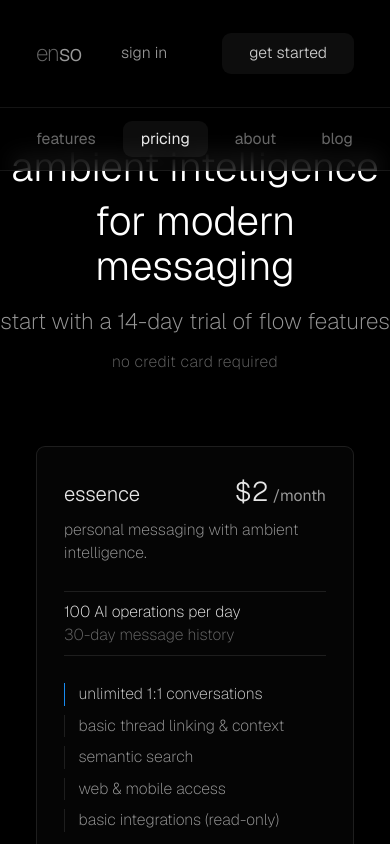
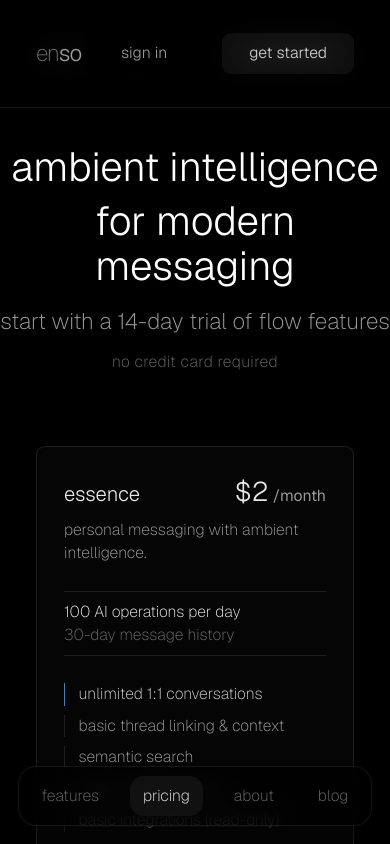
Before and after one commit to enso-xyz/enso-web, a Next.js app: page /pricing in a window 390 px wide. Shown: the top 844 px of the page. Built offline with nearby package versions, Linux system fonts and the light colour scheme; no server answers.

Commit message:
feat: add mobile navigation dock - Create mobile nav dock component with glass morphism design - Add marketing layout with header and mobile nav - Move marketing pages to (marketing) directory

```diff
--- /dev/null
+++ b/src/app/(marketing)/layout.tsx
@@ -0,0 +1,20 @@
+"use client"
+
+import { Header } from "@/components/ui/header"
+import { MobileNavDock } from "@/components/ui/mobile-nav-dock"
+
+interface MarketingLayoutProps {
+  children: React.ReactNode
+}
+
+export default function MarketingLayout({ children }: MarketingLayoutProps) {
+  return (
+    <div className="min-h-screen flex flex-col">
+      <Header />
+      <main className="flex-1">
+        {children}
+      </main>
+      <MobileNavDock />
+    </div>
+  )
+}
--- a/src/components/ui/header.tsx
+++ b/src/components/ui/header.tsx
@@ -5,7 +5,6 @@ import Link from "next/link"
 import { useRouter } from "next/navigation"
 import { Logo } from "@/components/ui/logo"
 import { MagneticGlowButton } from "@/components/ui/magnetic-glow-button"
-import { MobileNav } from "@/components/ui/mobile-nav"
 import { cn } from "@/lib/utils"
 
 interface HeaderProps {
@@ -16,7 +15,6 @@ export function Header({ className }: HeaderProps) {
   const router = useRouter()
 
   return (
-    <>
     <header className={cn(
       "fixed top-0 left-0 right-0 z-50",
       "h-24 flex items-center",
@@ -77,7 +75,5 @@ export function Header({ className }: HeaderProps) {
         </div>
       </div>
     </header>
-      <MobileNav />
-    </>
   )
 }
--- /dev/null
+++ b/src/components/ui/mobile-nav-dock.tsx
@@ -0,0 +1,56 @@
+"use client"
+
+import Link from "next/link"
+import { usePathname } from "next/navigation"
+import { cn } from "@/lib/utils"
+
+interface MobileNavDockProps {
+  className?: string
+}
+
+export function MobileNavDock({ className }: MobileNavDockProps) {
+  const pathname = usePathname()
+
+  // Don't show the dock in the chat app
+  if (pathname.startsWith('/chat')) {
+    return null
+  }
+
+  const links = [
+    { href: '/features', label: 'features' },
+    { href: '/pricing', label: 'pricing' },
+    { href: '/about', label: 'about' },
+    { href: '/blog', label: 'blog' }
+  ]
+
+  return (
+    <nav className={cn(
+      "md:hidden fixed bottom-0 left-0 right-0 z-50 p-4",
+      className
+    )}>
+      <div className={cn(
+        "flex items-center justify-between gap-2",
+        "p-2 rounded-2xl",
+        "bg-black/[0.65] backdrop-blur-[12px] backdrop-saturate-[1.8]",
+        "border border-white/[0.08]",
+        "shadow-lg shadow-black/25"
+      )}>
+        {links.map(({ href, label }) => (
+          <Link
+            key={href}
+            href={href}
+            className={cn(
+              "px-3 py-2 rounded-xl text-sm font-extralight transition-colors",
+              "hover:bg-white/5",
+              pathname === href
+                ? "text-white/90 bg-white/5"
+                : "text-white/40 hover:text-white/60"
+            )}
+          >
+            {label}
+          </Link>
+        ))}
+      </div>
+    </nav>
+  )
+}
--- a/src/components/ui/mobile-nav.tsx
+++ /dev/null
@@ -1,65 +0,0 @@
-"use client"
-
-import React from "react"
-import Link from "next/link"
-import { usePathname } from "next/navigation"
-import { cn } from "@/lib/utils"
-import { motion } from "framer-motion"
-
-interface MobileNavProps {
-  className?: string
-}
-
-export function MobileNav({ className }: MobileNavProps) {
-  const pathname = usePathname()
-
-  // Don't show on chat pages
-  if (pathname.startsWith('/chat')) return null
-
-  const links = [
-    { href: '/features', label: 'features' },
-    { href: '/pricing', label: 'pricing' },
-    { href: '/about', label: 'about' },
-    { href: '/blog', label: 'blog' }
-  ]
-
-  return (
-    <div className={cn(
-      "md:hidden fixed top-24 left-0 right-0 z-40",
-      "h-14 flex items-center",
-      "border-b border-white/[0.08]",
-      "bg-black/[0.65] backdrop-blur-[12px] backdrop-saturate-[1.8]",
-      "supports-[backdrop-filter]:bg-black/[0.65]",
-      "supports-[backdrop-filter]:backdrop-blur-[12px]",
-      className
-    )}>
-      <div className="w-full max-w-[1400px] mx-auto px-4">
-        <div className="flex items-center gap-2 overflow-x-auto no-scrollbar py-2">
-          {links.map(({ href, label }) => {
-            const isActive = pathname === href
-            return (
-              <Link
-                key={href}
-                href={href}
-                className={cn(
-                  "relative px-4 py-1.5 rounded-lg text-sm whitespace-nowrap",
-                  "transition-colors duration-200",
-                  isActive ? "text-white/90" : "text-white/40 hover:text-white/60"
-                )}
-              >
-                {isActive && (
-                  <motion.div
-                    layoutId="active-nav"
-                    className="absolute inset-0 bg-white/5 rounded-lg"
-                    transition={{ type: "spring", bounce: 0.2, duration: 0.6 }}
-                  />
-                )}
-                <span className="relative">{label}</span>
-              </Link>
-            )
-          })}
-        </div>
-      </div>
-    </div>
-  )
-}
```
Also changed, not shown: src/app/(marketing)/about/page.tsx (renamed from src/app/about/page.tsx), src/app/(marketing)/blog/page.tsx (renamed from src/app/blog/page.tsx), src/app/(marketing)/features/page.tsx (renamed from src/app/features/page.tsx), src/app/(marketing)/page.tsx (renamed from src/app/page.tsx), src/app/(marketing)/pricing/page.tsx (renamed from src/app/pricing/page.tsx). Lines whose indentation alone changed are shown as unchanged.
